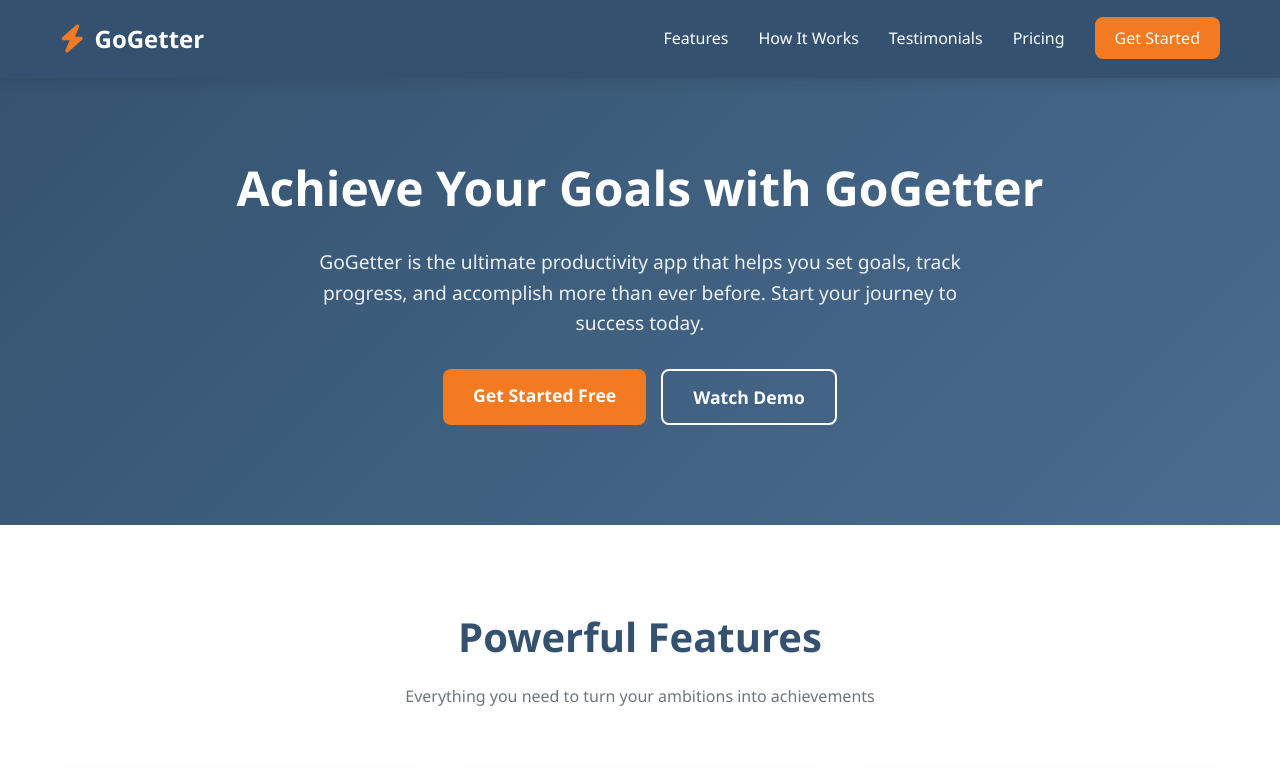
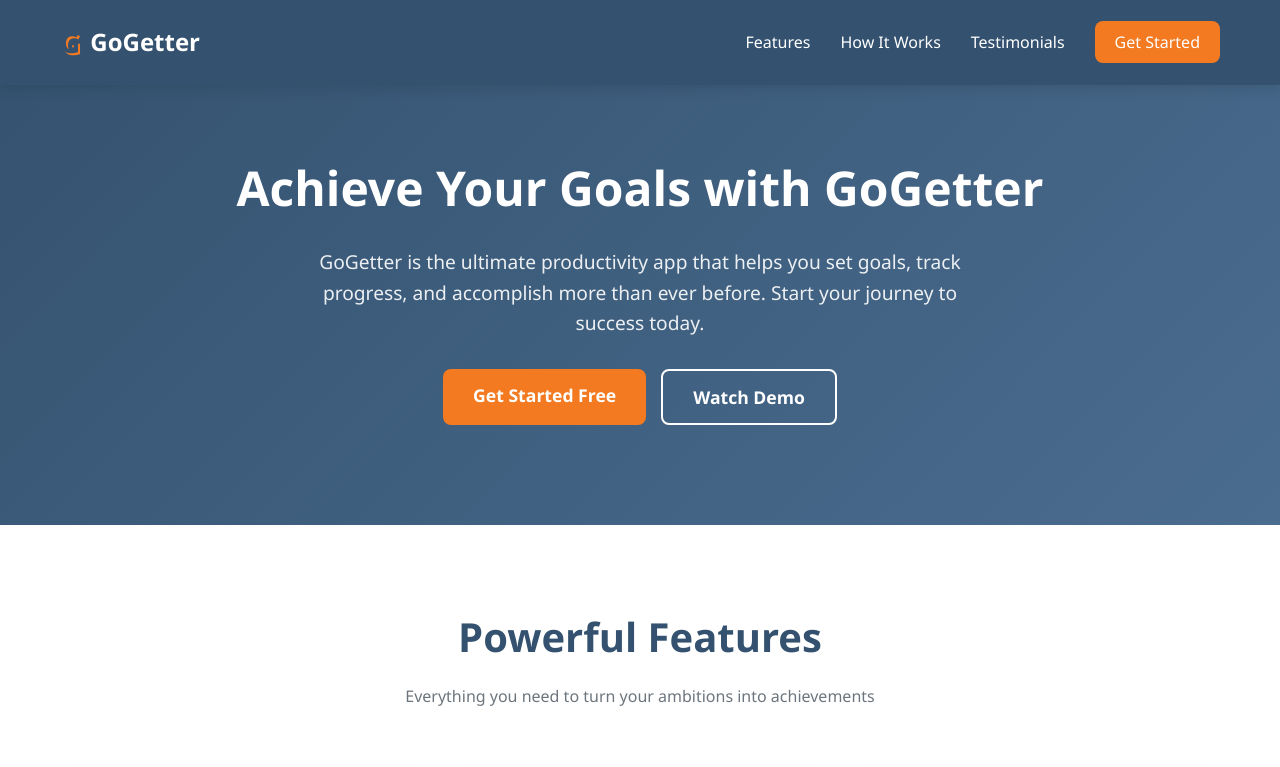
Before and after one commit to Jeagergo/gogetter.site, a plain HTML site: page index.html in a window 1280 px wide. Shown: the top 767 px of the page. Drawn offline with Linux system fonts and the light colour scheme.

Commit message:
Update index.html

```diff
--- a/index.html
+++ b/index.html
@@ -3,7 +3,7 @@
 <head>
     <meta charset="UTF-8">
     <meta name="viewport" content="width=device-width, initial-scale=1.0">
-    <title>GoGetter - Your Personal Success Companion</title>
+    <title>GoGetter - Achieve Your Goals</title>
     <link rel="stylesheet" href="https://cdnjs.cloudflare.com/ajax/libs/font-awesome/6.4.0/css/all.min.css">
     <style>
         :root {
@@ -63,10 +63,28 @@
             text-decoration: none;
         }
 
-        .logo i {
+        .logo-symbol {
+            position: relative;
+            margin-right: 10px;
+        }
+
+        .logo-g1 {
+            color: var(--primary-blue);
+            position: relative;
+            z-index: 2;
+            font-size: 28px;
+            font-weight: 800;
+        }
+
+        .logo-g2 {
             color: var(--primary-orange);
-            margin-right: 10px;
+            position: absolute;
+            top: 0;
+            left: 0;
+            z-index: 1;
+            transform: translate(2px, 2px);
             font-size: 28px;
+            font-weight: 800;
         }
 
         .nav-links {
@@ -413,14 +431,16 @@
         <div class="container">
             <nav>
                 <a href="#" class="logo">
-                    <i class="fas fa-bolt"></i>
+                    <div class="logo-symbol">
+                        <span class="logo-g1">G</span>
+                        <span class="logo-g2">G</span>
+                    </div>
                     GoGetter
                 </a>
                 <ul class="nav-links">
                     <li><a href="#features">Features</a></li>
                     <li><a href="#how-it-works">How It Works</a></li>
                     <li><a href="#testimonials">Testimonials</a></li>
-                    <li><a href="#pricing">Pricing</a></li>
                     <li><a href="#" class="cta-button">Get Started</a></li>
                 </ul>
             </nav>
```
